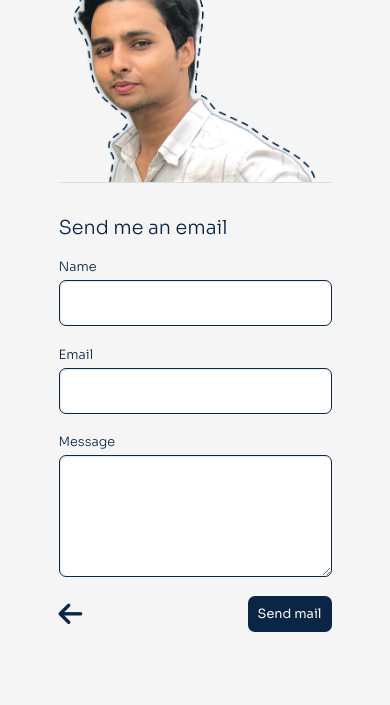
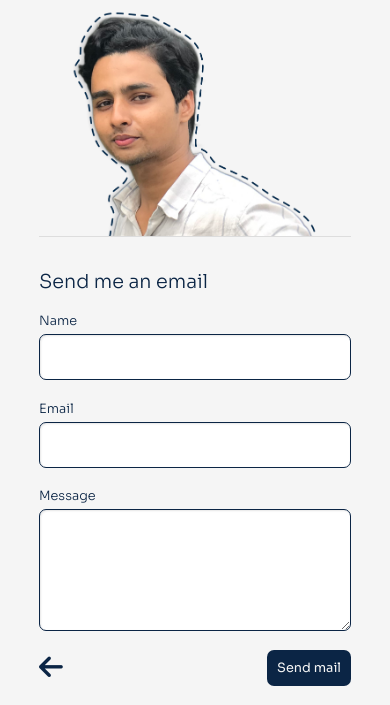
Before and after one commit to saifmhmd/saifmhmdh.com, a plain HTML site: page contact.html in a window 390 px wide. Shown: the part 267-972 px from the top of the page. Before the commit the page ends 899 px from the top, so only its background shows below. Drawn offline with Linux system fonts and the light colour scheme.

Commit message:
contact page completed

```diff
--- a/contact.css
+++ b/contact.css
@@ -209,11 +209,12 @@ button:hover {
 }
 
 @media (max-width: 425px) {
+    .contact-page-wraper {
+        height: auto;
+        margin: 5% 10%;
+    }
     header {
         justify-content: center !important;
-    }
-    .sub-page-wraper {
-        margin: 10% 10% !important;
     }
     .mobile-contact-image {
         width: 250px;
```
Also changed, not shown: 1 other file.
